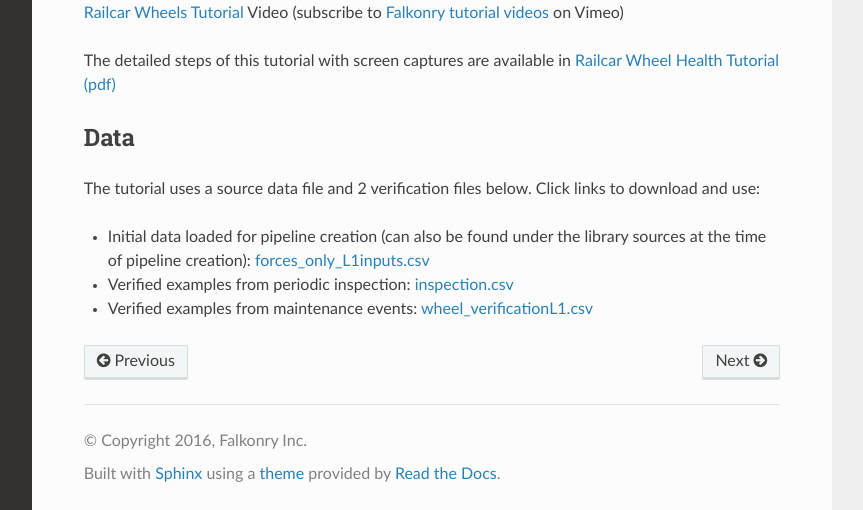
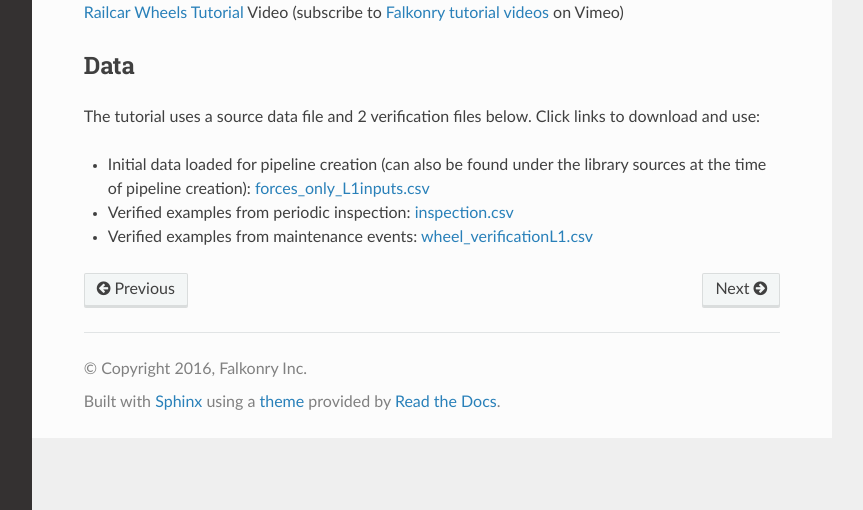
Before and after one commit to suhas-mehta/support, a Sphinx documentation site: the page built from docs/tutorial/wheel.rst, in a window 1280 px wide and 1388 px high, cut to the strip 878-1388 px from the top of the window. Shown: the whole strip, without its empty margins (268-1131 px from the left). Built offline with Sphinx 7.4.7 and the Read the Docs theme 2.0.0, drawn with Linux system fonts in a browser that asks for light colours.

Commit message:
Removed pdf reference

```diff
--- a/docs/tutorial/wheel.rst
+++ b/docs/tutorial/wheel.rst
@@ -27,9 +27,6 @@
 
 `Railcar Wheels Tutorial <https://vimeo.com/falkonry/wheels>`_ Video (subscribe to `Falkonry tutorial videos <https://vimeo.com/falkonry>`_ on Vimeo)
 
-The detailed steps of this tutorial with screen captures are available in
-`Railcar Wheel Health Tutorial (pdf) <https://docs.google.com/a/falkonry.com/document/d/1DAVlqMfH4tl0i8FDTluoIsDUrixQoPaBXrWUPXefoQw/export?format=pdf>`_
-
 Data
 ----
 
```
